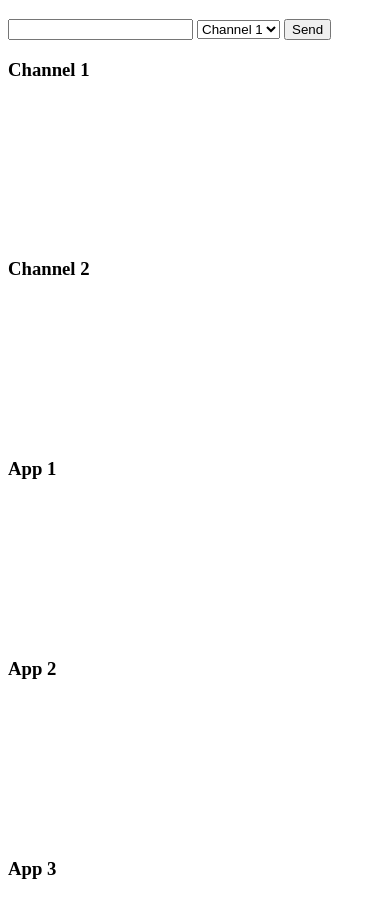
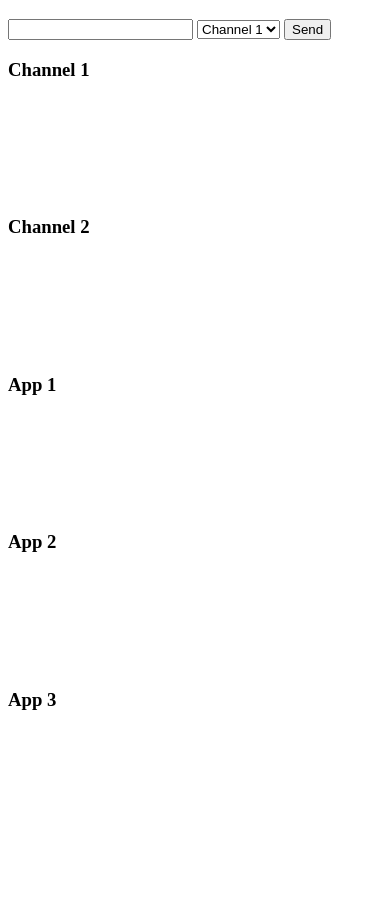
Before and after one commit to danielzotti/rxjs-message-bus, a website built with webpack: page index.html in a window 390 px wide. Shown: the part 61-978 px from the top of the page. After the commit the page ends 897 px from the top, so only its background shows below. Built offline with nearby package versions, Linux system fonts and the light colour scheme.

Commit message:
UI fixes

```diff
--- a/index.html
+++ b/index.html
@@ -46,8 +46,8 @@
           }
 
           ol {
-              height: 10vh;
-              max-height: 10vh;
+              height: 5vh;
+              max-height: 5vh;
           }
       }
   </style>
```
